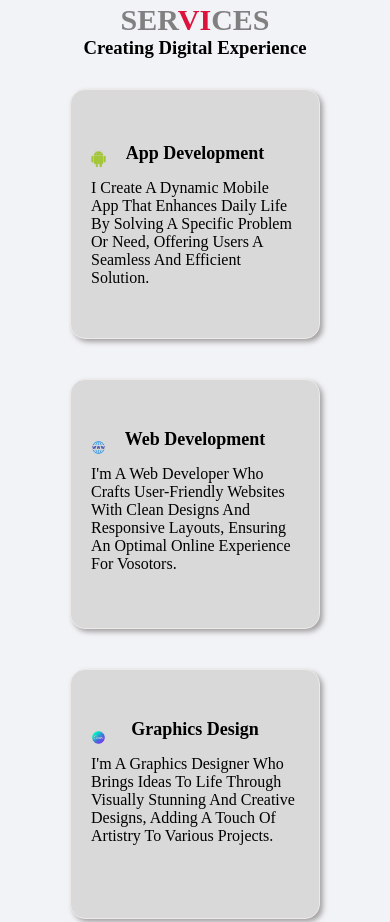
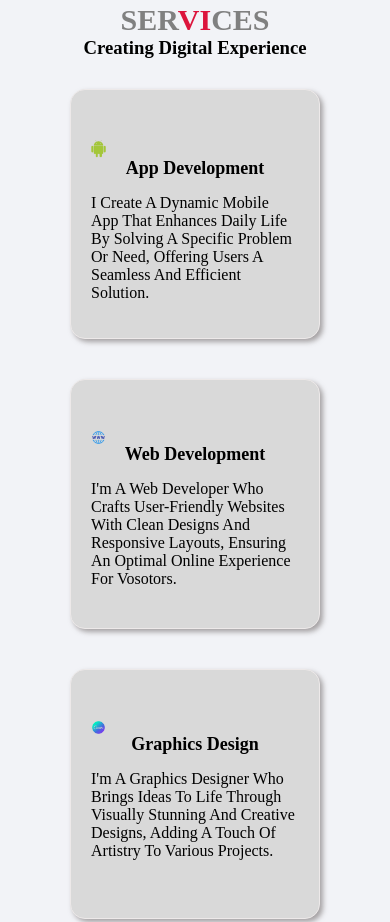
Before and after one commit to Adeniyesamuel/meeeeeeeeeee, a plain HTML site: page index.html in a window 390 px wide. Shown: the part 841-1763 px from the top of the page. Drawn offline with Linux system fonts and the light colour scheme; a web font is replaced by a local one.

Commit message:
Update style.css

```diff
--- a/style.css
+++ b/style.css
@@ -326,10 +326,10 @@ h1:hover{
     width: 15px;
     position: relative;
     /* bottom: 20px; */
-    top: 60px;
+    top: 50px;
     left: 0px;
-    margin-right: 45px;
-    padding-bottom: 20px;
+    margin-right: 40px;
+    padding-bottom: 35px;
     object-fit: cover;
     margin-bottom: 10px;
 }
```
